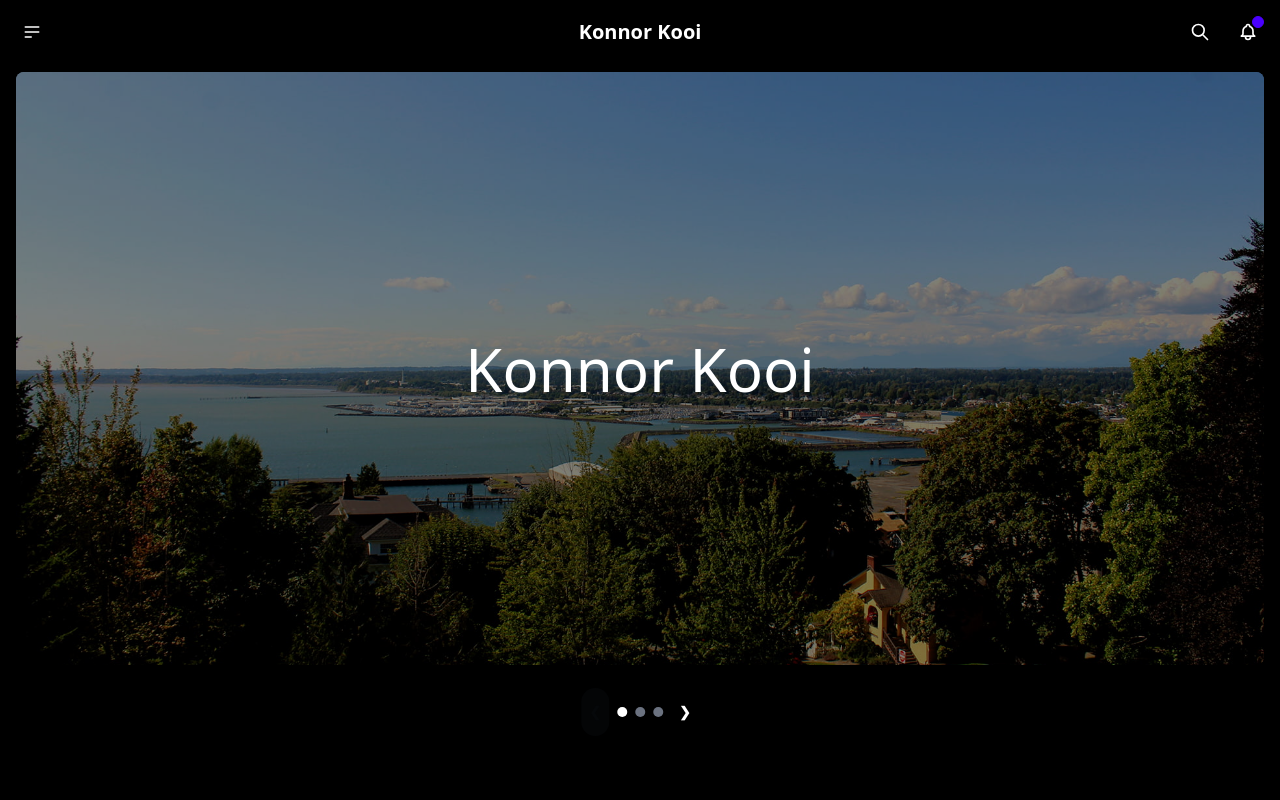
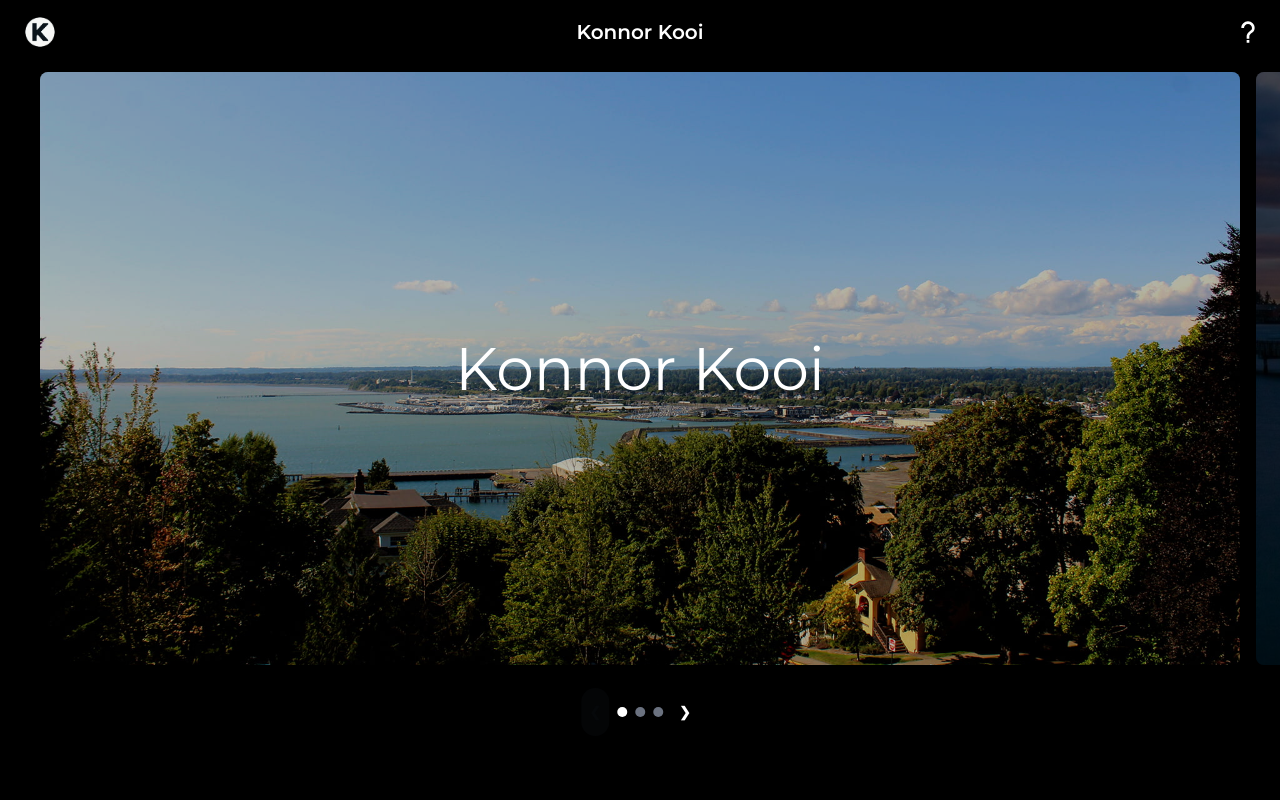
Before and after one commit to KonnorKooi/personal-port, a Next.js app: page / in a window 1280 px wide. Shown: the top 800 px of the page. Built offline with nearby package versions, Linux system fonts and the light colour scheme.

Commit message:
fixed fonts, padding for inf slides off page, navbar, + other

```diff
--- a/src/components/LargeCarousel.tsx
+++ b/src/components/LargeCarousel.tsx
@@ -72,7 +72,7 @@
   return (
     <div className="w-full h-[90vh] relative flex items-start justify-center">
       <div
-        className="carousel carousel-center w-full h-full flex items-start overflow-x-scroll no-scrollbar space-x-4 px-4 pt-2"
+        className="carousel carousel-center w-full h-full flex items-start overflow-x-scroll no-scrollbar space-x-4 px-10 pt-2" // Adjusted px-8 for padding
         ref={carouselRef}>
         {largeProjects.map((project, index) => (
           <div
@@ -88,7 +88,9 @@
                 objectFit="cover"
                 className="transition-transform duration-300 ease-in-out hover:scale-105"
               />
-              <div className="absolute inset-0 flex items-center justify-center bg-black bg-opacity-50">
+              <div className="absolute inset-0 flex items-center justify-center bg-black bg-opacity-30">
+                {" "}
+                {/* Reduced opacity */}
                 <h2 className="text-4xl md:text-6xl text-white p-4">
                   {project.title}
                 </h2>
--- a/src/components/Navbar.tsx
+++ b/src/components/Navbar.tsx
@@ -1,78 +1,145 @@
-import React from "react";
+import React, { useState, useEffect } from "react";
+import Image from "next/image";
 
 const Navbar: React.FC = () => {
+  const [showHelp, setShowHelp] = useState(false);
+  const lastUpdated = new Date().toLocaleDateString();
+
+  const handleHelpClick = () => {
+    setShowHelp(!showHelp);
+  };
+
+  useEffect(() => {
+    const handleClickOutside = (event: MouseEvent) => {
+      if (
+        showHelp &&
+        !document.getElementById("helpBox")?.contains(event.target as Node) &&
+        !document.getElementById("helpButton")?.contains(event.target as Node)
+      ) {
+        setShowHelp(false);
+      }
+    };
+
+    const handleScroll = () => {
+      if (showHelp) {
+        setShowHelp(false);
+      }
+    };
+
+    const handleWheel = () => {
+      if (showHelp) {
+        setShowHelp(false);
+      }
+    };
+
+    const handleTouchStart = () => {
+      if (showHelp) {
+        setShowHelp(false);
+      }
+    };
+
+    const handleResize = () => {
+      if (showHelp) {
+        setShowHelp(false);
+      }
+    };
+
+    if (showHelp) {
+      document.addEventListener("click", handleClickOutside);
+      document.addEventListener("scroll", handleScroll);
+      document.addEventListener("wheel", handleWheel);
+      document.addEventListener("touchstart", handleTouchStart);
+      window.addEventListener("resize", handleResize);
+    } else {
+      document.removeEventListener("click", handleClickOutside);
+      document.removeEventListener("scroll", handleScroll);
+      document.removeEventListener("wheel", handleWheel);
+      document.removeEventListener("touchstart", handleTouchStart);
+      window.removeEventListener("resize", handleResize);
+    }
+
+    return () => {
+      document.removeEventListener("click", handleClickOutside);
+      document.removeEventListener("scroll", handleScroll);
+      document.removeEventListener("wheel", handleWheel);
+      document.removeEventListener("touchstart", handleTouchStart);
+      window.removeEventListener("resize", handleResize);
+    };
+  }, [showHelp]);
+
   return (
-    <div className="navbar bg-black">
+    <div className="navbar bg-black pb-2 relative">
       <div className="navbar-start">
-        <div className="dropdown">
-          <div tabIndex={0} role="button" className="btn btn-ghost btn-circle">
-            <svg
-              xmlns="http://www.w3.org/2000/svg"
-              className="h-5 w-5"
-              fill="none"
-              viewBox="0 0 24 24"
-              stroke="currentColor">
-              <path
-                strokeLinecap="round"
-                strokeLinejoin="round"
-                strokeWidth="2"
-                d="M4 6h16M4 12h16M4 18h7"
-              />
-            </svg>
-          </div>
-          <ul
-            tabIndex={0}
-            className="menu menu-sm dropdown-content mt-3 z-[1] p-2 shadow bg-base-100 rounded-box w-52">
-            <li>
-              <a>Homepage</a>
-            </li>
-            <li>
-              <a>Portfolio</a>
-            </li>
-            <li>
-              <a>About</a>
-            </li>
-          </ul>
+        <div className="pl-2">
+          <Image
+            src="/images/logo.png"
+            alt="Logo"
+            width={50}
+            height={50}
+            className="h-12 w-12"
+          />
         </div>
       </div>
       <div className="navbar-center">
         <a className="btn btn-ghost text-xl">Konnor Kooi</a>
       </div>
       <div className="navbar-end">
-        <button className="btn btn-ghost btn-circle">
+        <button
+          className={`btn btn-ghost btn-circle ${showHelp ? "open" : ""}`}
+          onClick={handleHelpClick}
+          id="helpButton">
           <svg
-            xmlns="http://www.w3.org/2000/svg"
-            className="h-5 w-5"
-            fill="none"
+            width="32px"
+            height="32px"
+            stroke="currentColor"
+            fill="currentColor"
+            strokeWidth="0"
             viewBox="0 0 24 24"
-            stroke="currentColor">
-            <path
-              strokeLinecap="round"
-              strokeLinejoin="round"
-              strokeWidth="2"
-              d="M21 21l-6-6m2-5a7 7 0 11-14 0 7 7 0 0114 0z"
-            />
+            xmlns="http://www.w3.org/2000/svg">
+            <path d="M12 4C9.243 4 7 6.243 7 9h2c0-1.654 1.346-3 3-3s3 1.346 3 3c0 1.069-.454 1.465-1.481 2.255-.382.294-.813.626-1.226 1.038C10.981 13.604 10.995 14.897 11 15v2h2v-2.009c0-.024.023-.601.707-1.284.32-.32.682-.598 1.031-.867C15.798 12.024 17 11.1 17 9c0-2.757-2.243-5-5-5zm-1 14h2v2h-2z" />
           </svg>
         </button>
-        <button className="btn btn-ghost btn-circle">
-          <div className="indicator">
-            <svg
-              xmlns="http://www.w3.org/2000/svg"
-              className="h-5 w-5"
-              fill="none"
-              viewBox="0 0 24 24"
-              stroke="currentColor">
-              <path
-                strokeLinecap="round"
-                strokeLinejoin="round"
-                strokeWidth="2"
-                d="M15 17h5l-1.405-1.405A2.032 2.032 0 0118 14.158V11a6.002 6.002 0 00-4-5.659V5a2 2 0 10-4 0v.341C7.67 6.165 6 8.388 6 11v3.159c0 .538-.214 1.055-.595 1.436L4 17h5m6 0v1a3 3 0 11-6 0v-1m6 0H9"
-              />
-            </svg>
-            <span className="badge badge-xs badge-primary indicator-item"></span>
-          </div>
-        </button>
+        <div
+          id="helpBox"
+          className={`text-black absolute w-64 p-4 bg-white rounded-lg shadow-lg z-50 transform transition-transform duration-300 ease-out origin-top-right ${
+            showHelp ? "scale-100" : "scale-0"
+          }`}
+          style={{
+            top: "2.5rem",
+            right: "2rem", // Adjusted from "1rem" to move further left
+            transformOrigin: "top right",
+            visibility: showHelp ? "visible" : "hidden", // Ensure visibility
+          }}>
+          <h2 className="text-lg font-semibold mb-2">Project Information</h2>
+          <p className="text-sm mb-1">This project is built using:</p>
+          <ul className="list-disc list-inside text-sm mb-2">
+            <li>React</li>
+            <li>Next.js</li>
+            <li>Tailwind CSS</li>
+          </ul>
+          <p className="text-sm">
+            Last Updated: <strong>{lastUpdated}</strong>
+          </p>
+        </div>
       </div>
+      <style>{`
+        .btn-circle.open {
+          background-color: #f3f4f6; /* Example background color when the button is expanded */
+        }
+
+        #helpBox {
+          transition: transform 0.3s ease-out, visibility 0.3s;
+          transform-origin: top right;
+        }
+
+        .scale-0 {
+          transform: scale(0);
+        }
+
+        .scale-100 {
+          transform: scale(1);
+        }
+      `}</style>
     </div>
   );
 };
--- a/src/components/SocialCarousel.tsx
+++ b/src/components/SocialCarousel.tsx
@@ -64,7 +64,7 @@
 
   return (
     <div className="relative w-full bg-black antialiased text-gray-900 mt-8">
-      <div className="flex justify-between items-center p-2 pb-0 ml-4 mr-4">
+      <div className="flex justify-between items-center p-2 pb-0 first-line: sm:px-4 md:px-10 lg:px-16 xl:px-32">
         <h2 className="text-2xl text-white">Socials</h2>
         <div className="flex space-x-2">
           <button
@@ -104,7 +104,7 @@
         </div>
       </div>
       <div
-        className="carousel carousel-center w-full p-2 pt-2 space-x-5 flex items-start overflow-x-scroll no-scrollbar h-[325px]"
+        className="carousel carousel-center w-full p-2 pt-2 space-x-5 flex items-start overflow-x-scroll no-scrollbar h-[325px] backdrop: sm:px-4 md:px-10 lg:px-16 xl:px-32"
         ref={carouselRef}>
         {socials.map((social, index) => (
           <div
--- /dev/null
+++ b/src/pages/_document.js
@@ -0,0 +1,24 @@
+import Document, { Html, Head, Main, NextScript } from "next/document";
+
+class MyDocument extends Document {
+  render() {
+    return (
+      <Html>
+        <Head>
+          <link rel="icon" href="/images/favicon.ico" />
+
+          <link
+            href="https://fonts.googleapis.com/css2?family=Montserrat:ital,wght@0,100..900;1,100..900&display=swap"
+            rel="stylesheet"
+          />
+        </Head>
+        <body>
+          <Main />
+          <NextScript />
+        </body>
+      </Html>
+    );
+  }
+}
+
+export default MyDocument;
--- a/src/styles/global.css
+++ b/src/styles/global.css
@@ -1,9 +1,14 @@
-/* src/styles/global.css */
+/* Import the Montserrat font */
+@import url('https://fonts.googleapis.com/css2?family=Montserrat:ital,wght@0,100..900;1,100..900&display=swap');
+
+/* Apply Tailwind base styles */
 @tailwind base;
 @tailwind components;
 @tailwind utilities;
 
-/* Add any custom styles here */
+/* Apply custom styles */
 body {
-  @apply bg-black text-white;
+  font-family: 'Montserrat', sans-serif;
+  background-color: #000000; /* Apply bg-black */
+  color: #ffffff; /* Apply text-white */
 }
--- a/tailwind.config.ts
+++ b/tailwind.config.ts
@@ -9,11 +9,11 @@
     './src/**/*.{ts,tsx}',
   ],
   theme: {
+    extend: {
       fontFamily: {
-      poppins: [ 'sans-serif'],
+        poppins: ['Poppins', 'sans-serif'],
+        montserrat: ['Montserrat', 'sans-serif'], // Add Montserrat here
       },
-  },
-  extend: {
       height: {
         '128': '32rem', // Add this line to define custom height
       },
@@ -27,6 +27,7 @@
         graywhite: '#F7F9FB',
       },
     },
+  },
   plugins: [
     require('daisyui'),
   ],
```
Also changed, not shown: src/components/ProjectCarousel.tsx (+4 -4 lines), public/images/logo.png (added), 1 other file (tests, documents, lock files or other folders). Lines whose indentation alone changed are shown as unchanged.
